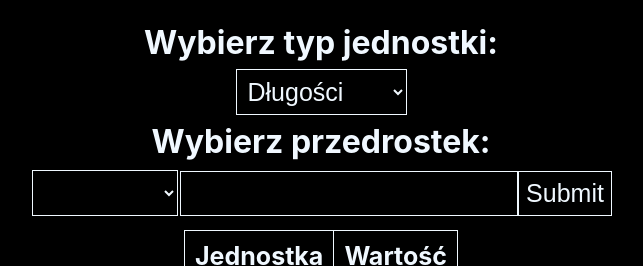
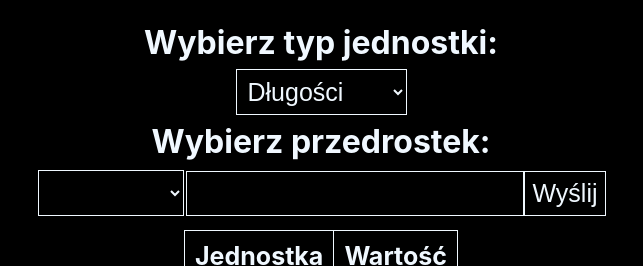
Before and after one commit to kry008/przelicznikJednostek, a React (Create React App) app: page / in a window 1280 px wide. Shown: the top 266 px of the page, without its empty margins (319-962 px from the left). Built offline with nearby package versions, Linux system fonts and the light colour scheme.

Commit message:
wygląd ostatni

```diff
--- a/src/Prefixes.js
+++ b/src/Prefixes.js
@@ -29,8 +29,9 @@ class Prefixes extends React.Component {
         var result = 0;
         var basic = 0;
         var usedPrefixes = [];
+        var i = 0;
         if (selectedType === 'long') {
-            for (var i = 0; i < prefixLong.length; i++) {
+            for (i = 0; i < prefixLong.length; i++) {
                 if (selectedUnit === prefixLong[i].name) {
                     result = givenValue / prefixLong[i].value;
                     basic = prefixLong[i].value;
@@ -39,7 +40,7 @@ class Prefixes extends React.Component {
             }
         }
         if (selectedType === 'time') {
-            for (var i = 0; i < prefixTime.length; i++) {
+            for (i = 0; i < prefixTime.length; i++) {
                 if (selectedUnit === prefixTime[i].name) {
                     result = givenValue / prefixTime[i].value;
                     basic = prefixTime[i].value;
@@ -48,7 +49,7 @@ class Prefixes extends React.Component {
             }
         }
         if (selectedType === 'weight') {
-            for (var i = 0; i < prefixWeight.length; i++) {
+            for (i = 0; i < prefixWeight.length; i++) {
                 if (selectedUnit === prefixWeight[i].name) {
                     result = givenValue / prefixWeight[i].value;
                     basic = prefixWeight[i].value;
@@ -57,7 +58,7 @@ class Prefixes extends React.Component {
             }
         }
         if (selectedType === 'memory') {
-            for (var i = 0; i < prefixMemory.length; i++) {
+            for (i = 0; i < prefixMemory.length; i++) {
                 if (selectedUnit === prefixMemory[i].name) {
                     result = givenValue / prefixMemory[i].value;
                     basic = prefixMemory[i].value;
@@ -66,7 +67,7 @@ class Prefixes extends React.Component {
             }
         }
         if (selectedType === 'space') {
-            for (var i = 0; i < prefixSpace.length; i++) {
+            for (i = 0; i < prefixSpace.length; i++) {
                 if (selectedUnit === prefixSpace[i].name) {
                     result = givenValue / prefixSpace[i].value;
                     basic = prefixSpace[i].value;
@@ -114,32 +115,11 @@ class Prefixes extends React.Component {
                         </select>
                     </label>
                     <input type="number" value={givenValue} onChange={(event) => {this.setState({givenValue: event.target.value}); console.log(event.target.value);}} />
-                    <input type="submit" value="Submit"  />
+                    <input type="submit" value="Wyślij"  />
                 </form>
             </div>
         );
     }
 }
 
-/*class Prefixes extends React.Component {
-    constructor(props) {
-        super(props);
-        this.state = {
-            selectedType: this.props.selectedType
-        };
-    }
-    render() {
-        return (
-            <div className="prefixes">
-                {prefixLong.map(prefix => (
-                    <div className="prefix">
-                        <input type="radio" name="prefix" value={prefix.value} onChange={this.props.handleChange} />
-                        <label>{prefix.name}</label>
-                    </div>
-                ))}
-            </div>
-        );
-    }
-
-}*/
 export default Prefixes;
--- a/src/index.css
+++ b/src/index.css
@@ -1,5 +1,4 @@
-*
-{
+* {
   margin: 0;
   padding: 2px;
   min-width: none;
@@ -7,8 +6,13 @@
   background-color: black;
   color: aliceblue;
 }
-table, td, th, select, input, option
-{
+
+table,
+td,
+th,
+select,
+input,
+option {
   border: 1px solid aliceblue;
   padding: 7px;
 }
@@ -27,25 +31,48 @@ code {
     monospace;
 }
 
-.przelicznik
-{
+.przelicznik {
   margin: 10px;
   text-align: center;
 }
 
-table
-{
+table {
   margin: 10px auto;
   border-collapse: collapse;
 
 }
-td, th
-{
+
+td,
+th {
   padding: 10px;
 }
-h1, h2, h3, h4, h5, h6
-{
+
+h1,
+h2,
+h3,
+h4,
+h5,
+h6 {
   text-align: center;
   font-size: xx-large;
   padding: 5px;
 }
+
+::-webkit-scrollbar {
+  width: 20px
+}
+
+::-webkit-scrollbar-track {
+  background-color: #222
+}
+
+::-webkit-scrollbar-thumb {
+  background-color: #FFF;
+  border-radius: 20px;
+  border: 6px solid transparent;
+  background-clip: content-box
+}
+
+::-webkit-scrollbar-thumb:hover {
+  background-color: #aaa
+}
```
